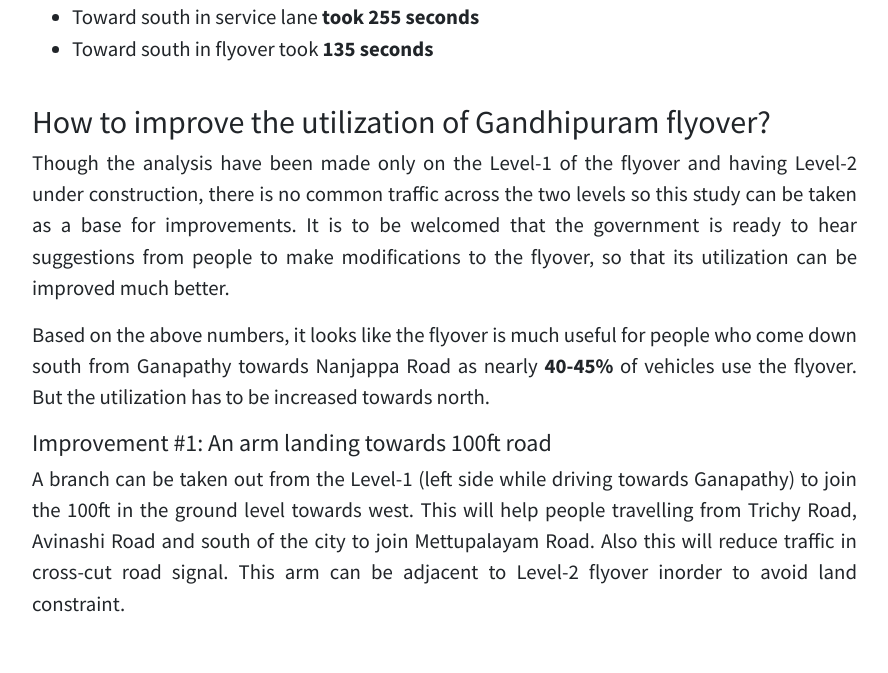
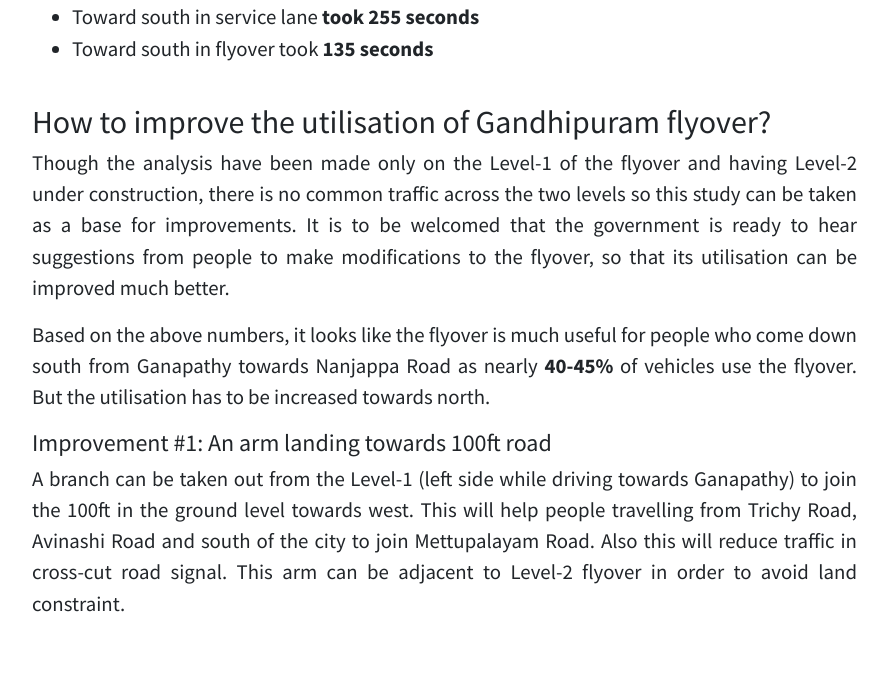
Before and after one commit to saravananj/coimbatore-wiki, a Jekyll site: the page built from articles/how-really-is-the-gandhipuram-flyover-helps-reduce-traffic-congestion.html, in a window 1280 px wide and 900 px high, scrolled down 5557 px. Shown: the part 158-831 px from the top of the window, without its empty margins (53-941 px from the left). Built offline with Jekyll 4.4.1, drawn with Linux system fonts in a browser that asks for light colours; nearby versions of some CDN libraries; comment, search, counter and statistics services are not loaded; some of the changed text lies outside the part shown.

Commit message:
Spell corrections

```diff
--- a/articles/how-really-is-the-gandhipuram-flyover-helps-reduce-traffic-congestion.html
+++ b/articles/how-really-is-the-gandhipuram-flyover-helps-reduce-traffic-congestion.html
@@ -20,7 +20,7 @@ image: images/articles/gandhipuram-flyover.png
 
 <h2>Introduction</h2>
 <p class="text-justify">
-    After a long wait, the much awaited Gandhipuram flyover was opened for traffic on 1st November, 2017. There has been speculations that the change in design would bring down the utilization of the flyover.
+    After a long wait, the much awaited Gandhipuram flyover was opened for traffic on 1st November, 2017. There has been speculations that the change in design would bring down the utilisation of the flyover.
     As it has been put into use for more than 10 days, I have made a small study on how the traffic pattern has been changed with the Gandhipuram flyover put into use and what percentage of traffic uses the flyover at a weekday peak-hour.
 </p>
 
@@ -28,12 +28,12 @@ image: images/articles/gandhipuram-flyover.png
     From this study, we can conclude on the following metrics:
     <ul>
         <li>What percentage of vehicle actually uses the Gandhipuram flyover</li>
-        <li>What type of vehicle gets benefitted the most</li>
+        <li>What type of vehicle gets benefited the most</li>
         <li>Traffic distribution by size</li>
         <li>Traffic distribution by total number of people</li>
         <li>Traffic distribution by total number of people</li>
-        <li>How faster you can move on the flyover in comparision to ground level</li>
-        <li>How the utization can be improved for a long-term</li>
+        <li>How faster you can move on the flyover in comparison to ground level</li>
+        <li>How the utilisation can be improved for a long-term</li>
     </ul>
 </p>
 
@@ -137,7 +137,7 @@ image: images/articles/gandhipuram-flyover.png
 
 
 <br/>
-<h2>Utilization of flyover</h2>
+<h2>Utilisation of flyover</h2>
 <h4>By number of vehicles</h4>
 <p class="text-justify">
     In the basis of number of vehicles, the total number of vehicles proceeded towards north is <strong>185</strong>, out of which <strong>127</strong> took the service road and <strong>58</strong> took the flyover. This results in around <strong>31.35%</strong> vehicles travelling towards north take the flyover.
@@ -276,7 +276,7 @@ image: images/articles/gandhipuram-flyover.png
 
 <h4>By number of people</h4>
 <p class="text-justify">
-    Calculating the utilization based on the number of people (by capacity of the vehicle) will throw light on what percentage of people got benefitted by the Gandhipuram flyover.
+    Calculating the utilisation based on the number of people (by capacity of the vehicle) will throw light on what percentage of people got benefitted by the Gandhipuram flyover.
 </p>
 
 <table class="table table-bordered">
@@ -295,7 +295,7 @@ image: images/articles/gandhipuram-flyover.png
         <tbody>
             <tr>
                 <td class="text-center">Passenger capacity</td>
-                <td class="text-center">1</td>
+                <td class="text-center">2</td>
                 <td class="text-center">5</td>
                 <td class="text-center">3</td>
                 <td class="text-center">2</td>
@@ -445,19 +445,19 @@ image: images/articles/gandhipuram-flyover.png
 </p>
 
 <br/>
-<h2>How to improve the utilization of Gandhipuram flyover?</h2>
+<h2>How to improve the utilisation of Gandhipuram flyover?</h2>
 <p class="text-justify">
     Though the analysis have been made only on the Level-1 of the flyover and having Level-2 under construction, there is no common traffic across the two levels so this study can be taken as a base for improvements.
-    It is to be welcomed that the government is ready to hear suggestions from people to make modifications to the flyover, so that its utilization can be improved much better.
+    It is to be welcomed that the government is ready to hear suggestions from people to make modifications to the flyover, so that its utilisation can be improved much better.
 </p>
 <p class="text-justify">
-    Based on the above numbers, it looks like the flyover is much useful for people who come down south from Ganapathy towards Nanjappa Road as nearly <strong>40-45%</strong> of vehicles use the flyover. But the utilization has to be increased towards north.
+    Based on the above numbers, it looks like the flyover is much useful for people who come down south from Ganapathy towards Nanjappa Road as nearly <strong>40-45%</strong> of vehicles use the flyover. But the utilisation has to be increased towards north.
 </p>
 
 <h4>Improvement #1: An arm landing towards 100ft road</h4>
 <p class="text-justify">
     A branch can be taken out from the Level-1 (left side while driving towards Ganapathy) to join the 100ft in the ground level towards west. This will help people travelling from Trichy Road, Avinashi Road and south of the city to join Mettupalayam Road.
-    Also this will reduce traffic in cross-cut road signal. This arm can be adjacent to Level-2 flyover inorder to avoid land constraint.
+    Also this will reduce traffic in cross-cut road signal. This arm can be adjacent to Level-2 flyover in order to avoid land constraint.
 </p>
 <img class="img-fluid" src="/images/articles/gandhipuram-flyover-improvement-1.png" alt="Gandhipuram Flyover Improvement 1" />
 <br/>
@@ -494,7 +494,7 @@ image: images/articles/gandhipuram-flyover.png
     Though the flyover conversion rate is lower in the Park Gate site, it can be improved by above suggested methods. The entry point to the service lane near Park gate should be widened as it is too narrow considering the ratio of vehicles it carries.
 </p>
 <p class="text-justify">
-    The utilization of the Gandhipuram flyover by the traffic from Sathy road is impressive. Apart from the regular traffic the flyover has brought in new traffic who were previously using Avarampalayam road to reach Avinashi road and then to Trichy road.
+    The utilisation of the Gandhipuram flyover by the traffic from Sathy road is impressive. Apart from the regular traffic the flyover has brought in new traffic who were previously using Avarampalayam road to reach Avinashi road and then to Trichy road.
     This also reduces traffic a little in the Avarampalayam road, Ramakrishna Hospital junction section.
 </p>
 <p class="text-justify">
```
Also changed, not shown: other parts of articles/how-really-is-the-gandhipuram-flyover-helps-reduce-traffic-congestion.html (+4 -4 lines).
